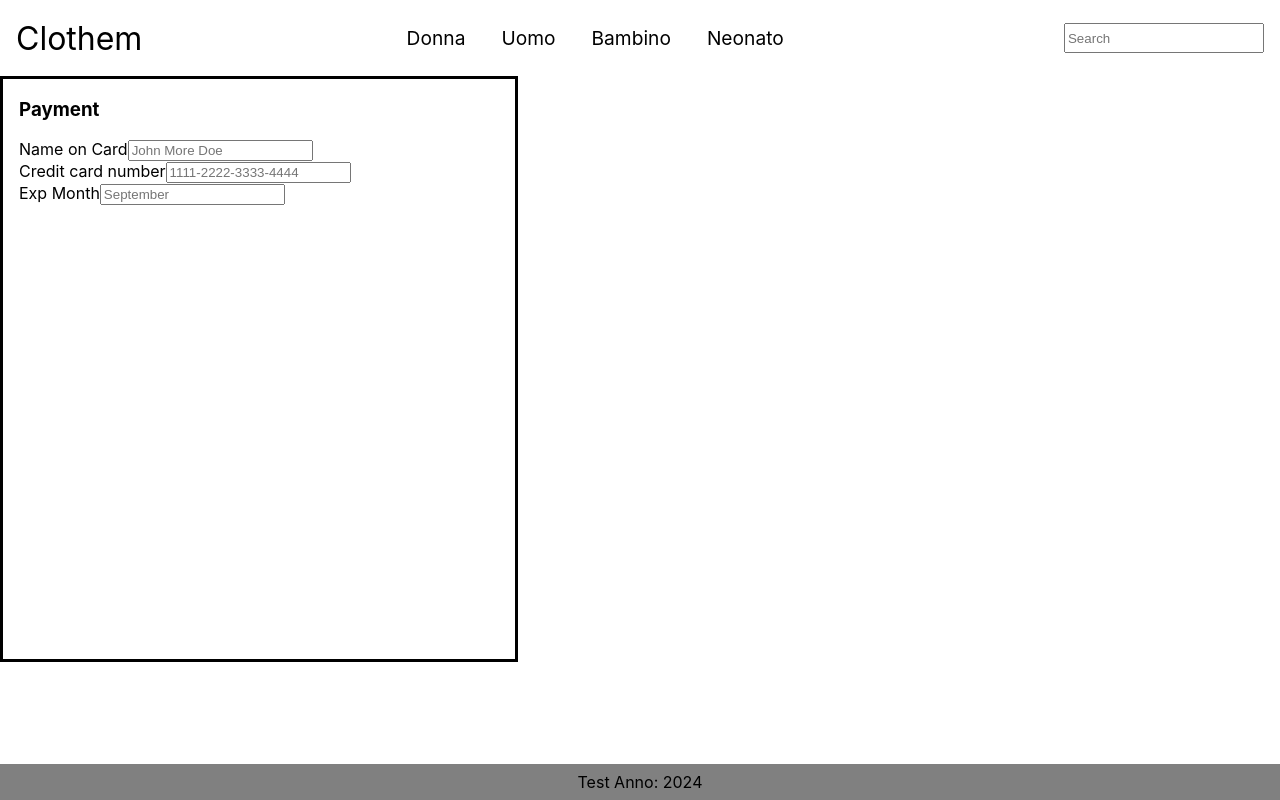
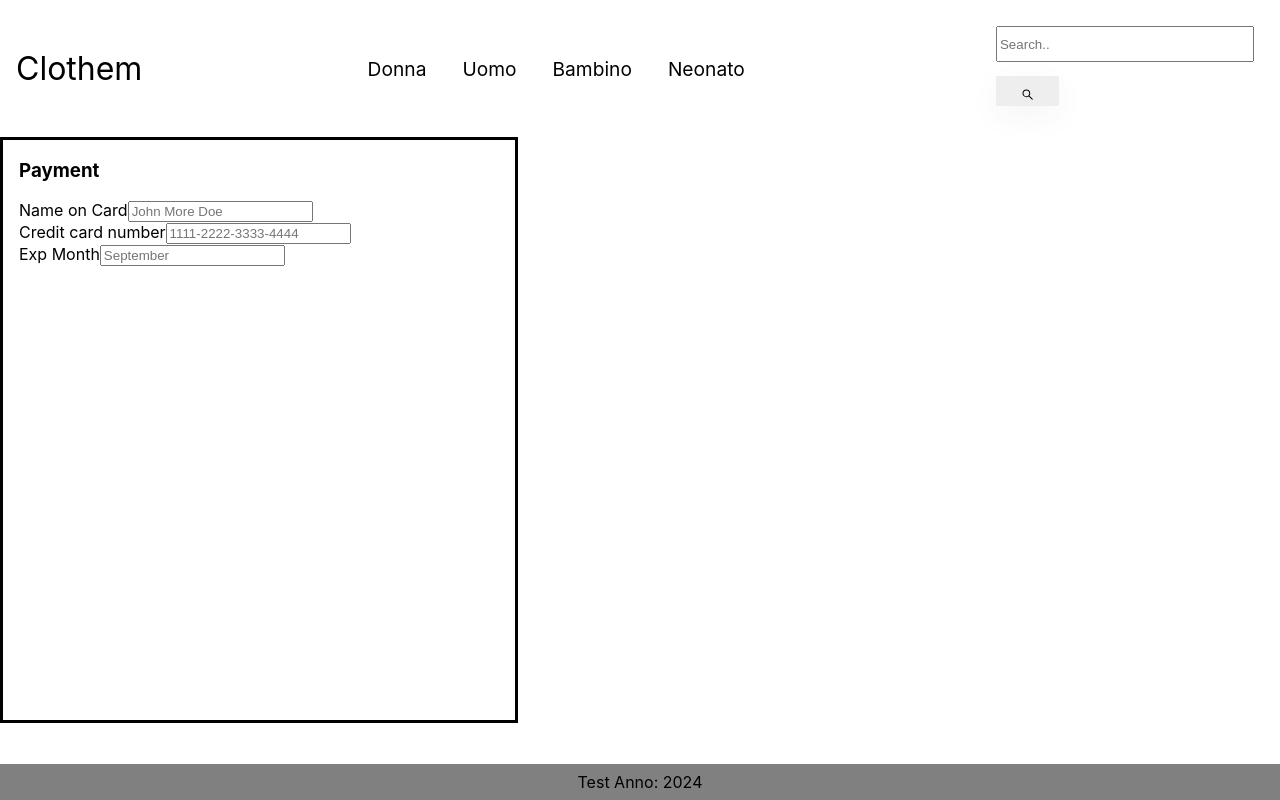
Before and after one commit to zMattyPower/ecommerce-project, a React (Create React App) app: page / in a window 1280 px wide. Built offline with nearby package versions, Linux system fonts and the light colour scheme.

Commit message:
search icon

```diff
--- a/package.json
+++ b/package.json
@@ -3,12 +3,14 @@
   "version": "0.1.0",
   "private": true,
   "dependencies": {
+    "@react-icons/all-files": "^4.1.0",
     "@testing-library/jest-dom": "^5.17.0",
     "@testing-library/react": "^13.4.0",
     "@testing-library/user-event": "^13.5.0",
     "react": "^18.3.1",
     "react-bootstrap": "^2.10.2",
     "react-dom": "^18.3.1",
+    "react-icons": "^5.2.1",
     "react-scripts": "5.0.1",
     "web-vitals": "^2.1.4"
   },
--- a/src/Components/Navbar/Navbar.css
+++ b/src/Components/Navbar/Navbar.css
@@ -48,14 +48,24 @@
  align-items: center;
 }
 
-.me-2{
+.search_form{
+  margin: 10px;
+}
+
+#search{
   display: flex;
   justify-content: center;
   align-items: start;
   height: 30px;
-  width: 200px;
+  width: 250px;
 }
 
+#search_icon{
+  height: 30px;
+  background-color: #00000011;
+  color: black;
+  padding: auto;
+}
 
 
 .navbar-right .cart-icon,
--- a/src/Components/Navbar/Navbar.jsx
+++ b/src/Components/Navbar/Navbar.jsx
@@ -1,6 +1,8 @@
 import React from 'react';
 import './Navbar.css';
+import { AiOutlineSearch } from "react-icons/ai";
 
+import { IconName } from "react-icons/ai";
 import Button from 'react-bootstrap/Button';
 
 import Form from 'react-bootstrap/Form';
@@ -63,17 +65,11 @@ const Navbar = () => {
       </div>
 
       <div className="navbar-right">
-        <Form className="d-flex">
-        <Form.Control
-              type="search"
-              placeholder="Search"
-              className="me-2"
-              id='search'
-              aria-label="Search"
-            />
-          </Form>
-
-      </div>
+          <form action="/action_page.php" className="search_form">
+          <input type="text" placeholder="Search.." name="search" id = "search"/>
+          <button type="submit" id = "search_icon"><AiOutlineSearch /></button>
+          </form>
+          </div>
     </nav>
   );
 };
```
Also changed, not shown: 1 other file (tests, documents, lock files or other folders).
